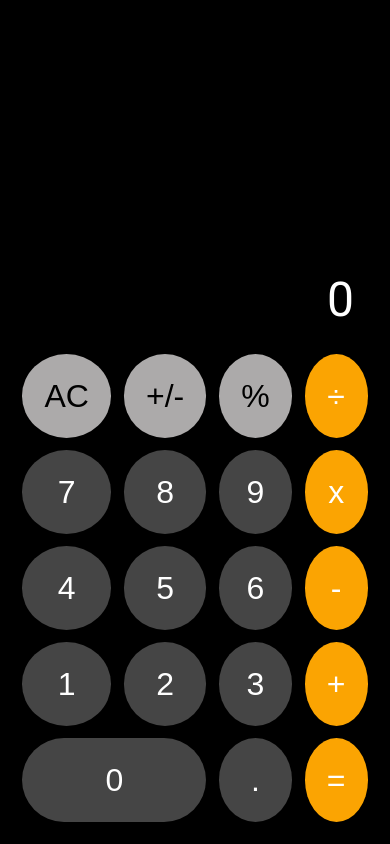
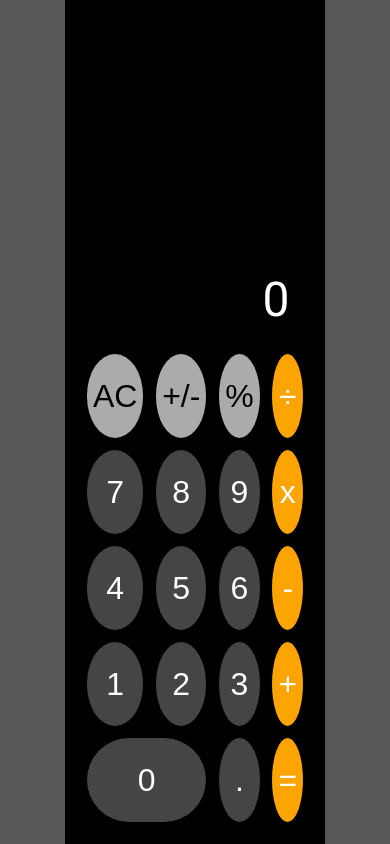
Before and after one commit to mdtagg/React_JS_Calculator, a React (Vite) app: page / in a window 390 px wide. Built offline with nearby package versions, Linux system fonts and the light colour scheme.

Commit message:
iphone media query experiments

```diff
--- a/src/App.css
+++ b/src/App.css
@@ -11,11 +11,11 @@ body {
 
 @media only screen and (max-width:600px) {
   .calculator-container {
-    /* background-color:blue; */
-    height:100vh;
-    width:100vw;
+    height:100dvh;
+    max-width:100vw;
     margin:0;
     grid-template-rows:minmax(2rem,auto) repeat(5,6rem);
+    grid-template-columns: repeat(4,auto);
   }
 }
 
@@ -25,6 +25,8 @@ body {
     width:100vw;
     grid-template-rows: minmax(1.5rem,auto) repeat(5,3.5rem);
     margin:0;
+    grid-template-rows:minmax(2rem,auto) repeat(5,6rem);
+    grid-template-columns: repeat(4,auto);
   }
 }
 
@@ -37,13 +39,14 @@ body {
     margin-left:10px;
     border:1px solid white;
     border-radius:3rem;
-    grid-template-rows:minmax(2rem,auto) repeat(5,6rem);
+    grid-template-rows:minmax(2rem,auto) repeat(5,5.5rem);
+    grid-template-columns: repeat(4,auto);
   }
 }
 
 .calculator-container {
   display:grid;
-  grid-template-columns: repeat(4,auto);
+  /* grid-template-columns: repeat(4,auto); */
   background-color:black;
   padding:1rem;
 }
```
Also changed, not shown: 1 other file (tests, documents, lock files or other folders).
